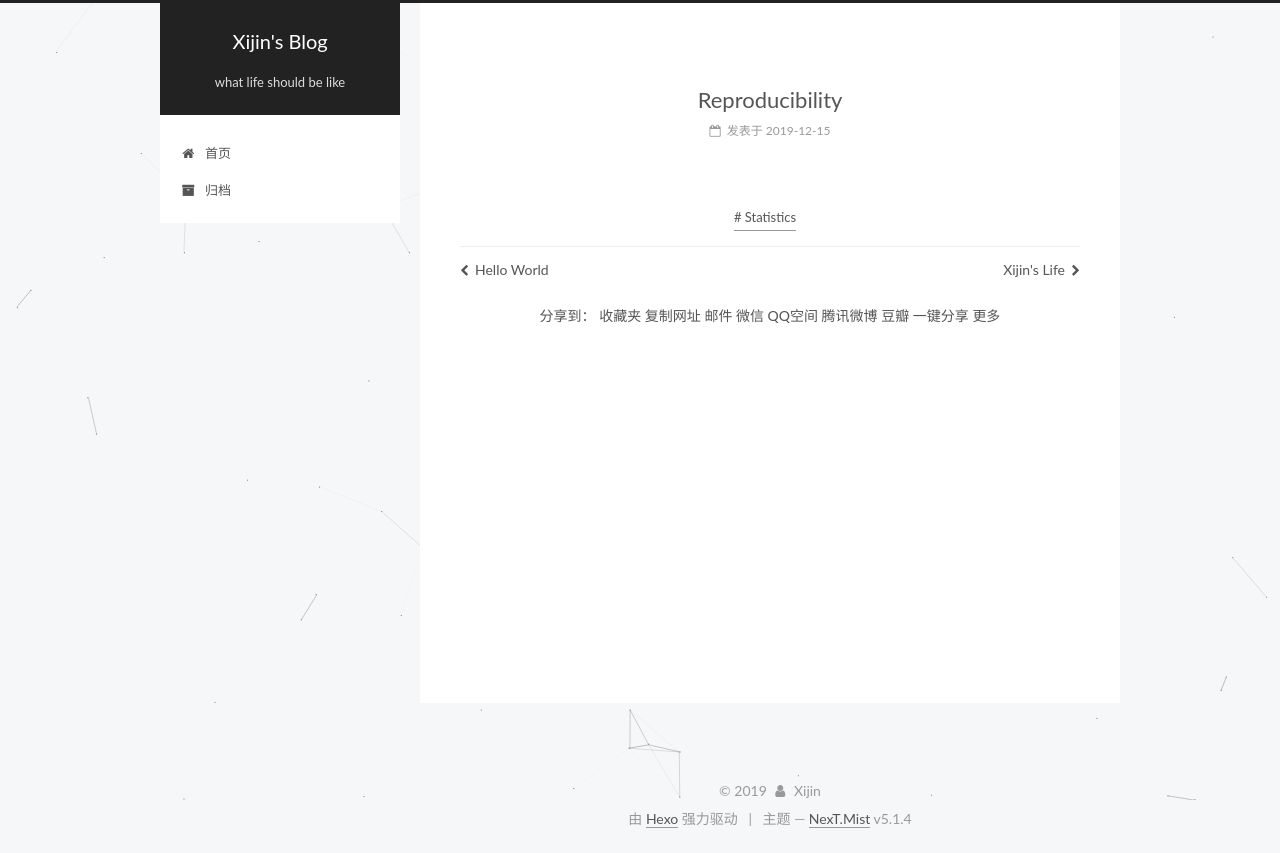
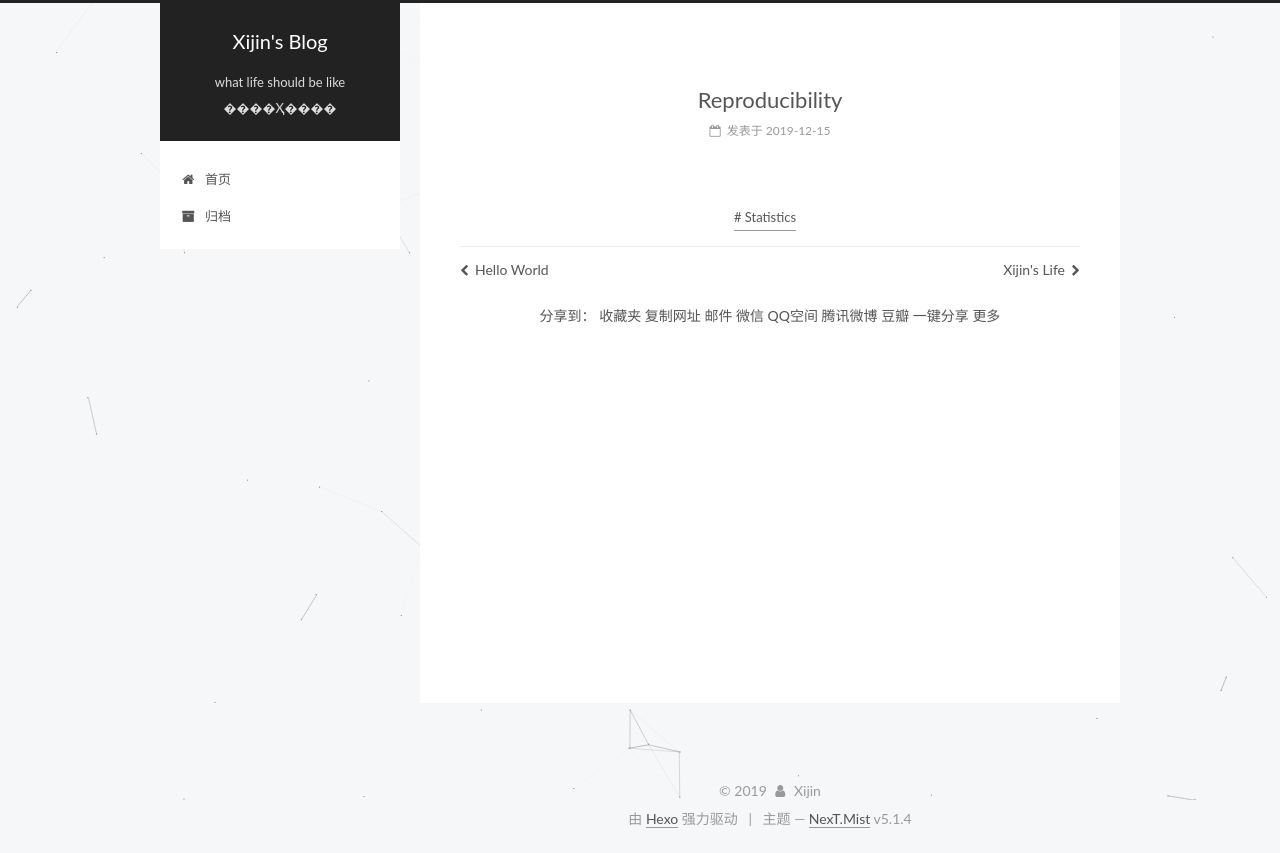
Before and after one commit to xijin-chen/xijin0911.github.io, a plain HTML site: page 2019/12/15/Reproducibility/index.html in a window 1280 px wide. Drawn offline with Linux system fonts and the light colour scheme.

Commit message:
Site updated: 2019-12-15 21:16:14

```diff
--- a/2019/12/15/Reproducibility/index.html
+++ b/2019/12/15/Reproducibility/index.html
@@ -158,7 +158,7 @@
       </a>
     </div>
 
-        <p class="site-subtitle">what life should be like</p>
+        <p class="site-subtitle">what life should be like ����Ҳ����</p>
 
   </div>
 
```
Also changed, not shown: 2019/12/15/Xijin-s-Life/index.html (+1 -1 lines), 2019/12/15/hello-world/index.html (+1 -1 lines), archives/2019/12/index.html (+1 -1 lines), archives/2019/index.html (+1 -1 lines), archives/index.html (+1 -1 lines), index.html (+1 -1 lines), tags/Statistics/index.html (+1 -1 lines).
